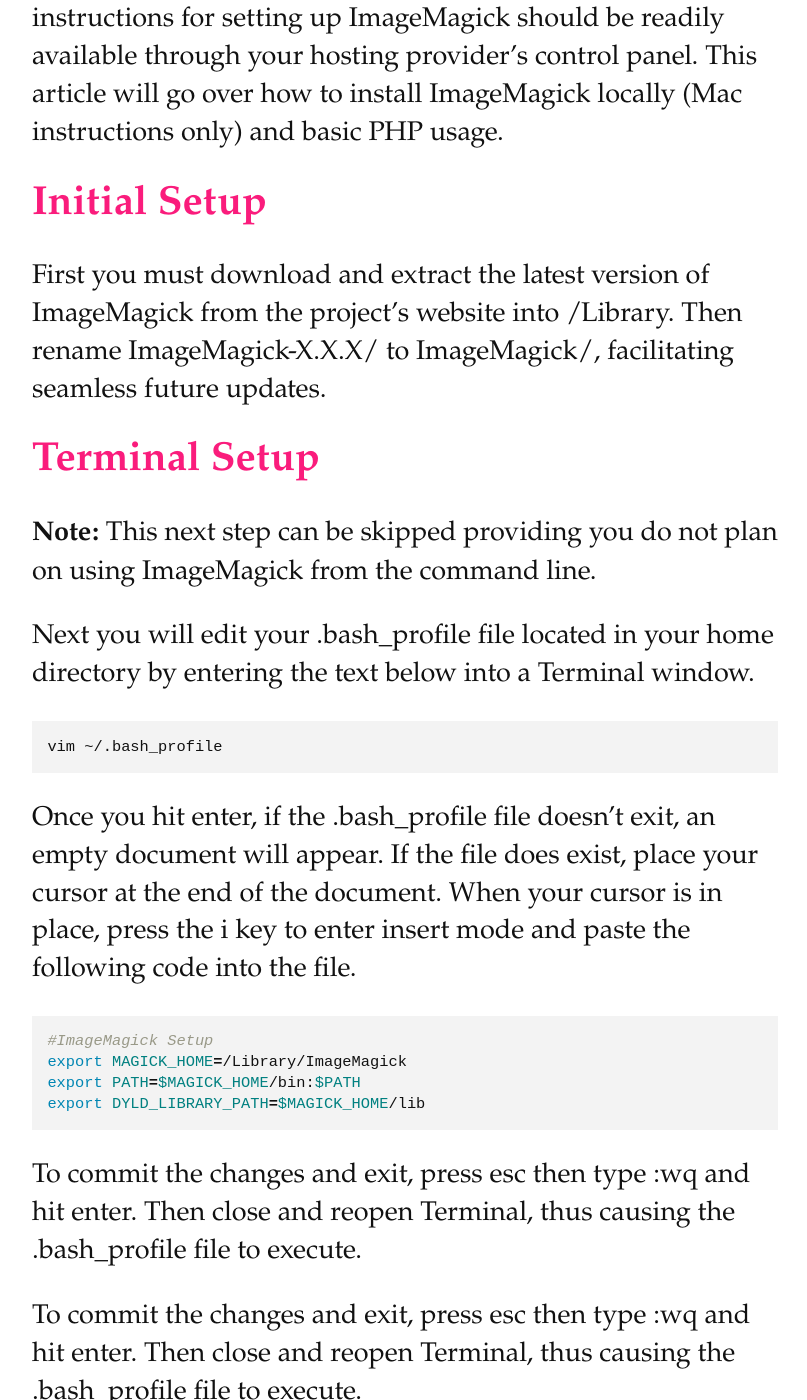
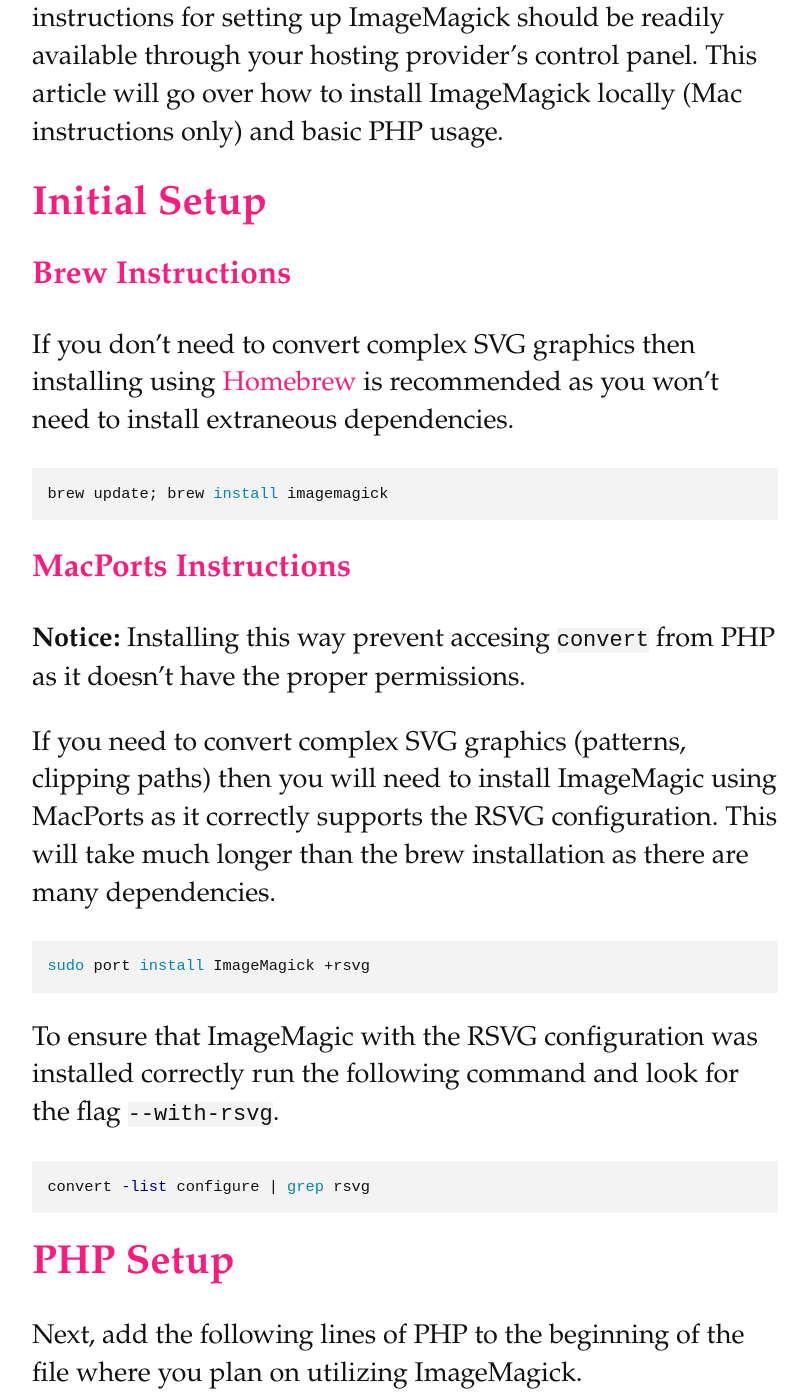
Before and after one commit to neogeek/neogeek.github.io, a Jekyll site: the page built from _posts/2014-01-03-php-and-imagemagick.md, in a window 1280 px wide and 1400 px high, scrolled down 722 px. Shown: the whole window, without its empty margins (235-1042 px from the left). Built offline with Jekyll 4.4.1, drawn with Linux system fonts in a browser that asks for light colours; Markdown is read by kramdown in place of the engine named in the settings; some of the changed text lies outside the part shown.

Commit message:
Updated posts.
Renamed posts as content had to be completely rewritten.

````diff
--- a/_posts/2010-03-03-php-and-imagemagick.md
+++ /dev/null
@@ -1,79 +0,0 @@
----
-layout: post
-title: PHP & ImageMagick
-year: 2010
----
-
-While the built-in PHP library GD is usually sufficient for modifying and/or creating images, it is always a good idea to cultivate multiple alternatives. ImageMagick is a command-line based utility which provides a multitude of functionalities from resizing to converting file formats. While not normally installed on most servers, it is easy to set up providing you have SSH access. The server specific instructions for setting up ImageMagick should be readily available through your hosting provider's control panel. This article will go over how to install ImageMagick locally (Mac instructions only) and basic PHP usage.
-
-##Initial Setup
-
-First you must download and extract the latest version of ImageMagick from the project's website into /Library. Then rename ImageMagick-X.X.X/ to ImageMagick/, facilitating seamless future updates.
-
-##Terminal Setup
-
-**Note:** This next step can be skipped providing you do not plan on using ImageMagick from the command line.
-
-Next you will edit your .bash_profile file located in your home directory by entering the text below into a Terminal window.
-
-```bash
-vim ~/.bash_profile
-```
-
-Once you hit enter, if the .bash_profile file doesn't exit, an empty document will appear. If the file does exist, place your cursor at the end of the document. When your cursor is in place, press the i key to enter insert mode and paste the following code into the file.
-
-```bash
-#ImageMagick Setup
-export MAGICK_HOME=/Library/ImageMagick
-export PATH=$MAGICK_HOME/bin:$PATH
-export DYLD_LIBRARY_PATH=$MAGICK_HOME/lib
-```
-
-To commit the changes and exit, press esc then type :wq and hit enter. Then close and reopen Terminal, thus causing the .bash_profile file to execute.
-
-To commit the changes and exit, press esc then type :wq and hit enter. Then close and reopen Terminal, thus causing the .bash_profile file to execute.
-
-```bash
-convert -version
-```
-
-The resulting output should look something similar to the output below.
-
-```bash
-Version: ImageMagick 6.7.9-2 2012-08-25 Q16 http://www.imagemagick.org
-Copyright: Copyright (C) 1999-2012 ImageMagick Studio LLC
-Features: OpenMP OpenCL
-```
-
-##PHP Setup
-
-Next, add the following lines of PHP to the beginning of the file where you plan on utilizing ImageMagick.
-
-```php
-<?php
-putenv('MAGICK_HOME=/Library/ImageMagick');
-putenv('PATH=' . getenv('MAGICK_HOME') . '/bin:' . getenv('PATH'));
-putenv('DYLD_LIBRARY_PATH=' . getenv('MAGICK_HOME') . '/lib');
-?>
-```
-
-##Example Usage
-
-Below are a few simple examples of how to convert, resize or rotate an image in PHP using the convert command.
-
-```php
-<?php
-// Basic conversion from PNG to JPG
-exec('convert avatar.png avatar.jpg');
-// Resize to 80x80 (no cropping)
-exec('convert avatar.png -resize 80x80 avatar_sm.png');
-// Rotate 90°
-exec('convert avatar.png -rotate 90 avatar_rotated.png');
-// Resize & Crop to 80x80
-exec('convert avatar.png -resize 80x80^ -gravity center -extent 80x80 avatar_sm.png');
-?>
-```
-
-##Conclusion
-
-Now that you have ImageMagick setup in both the command line and in PHP, you can start to utilize it in future projects. It is recommended that when you use ImageMagick, you take into consideration the load it places on the server each time you convert, resize or rotate an image.
--- /dev/null
+++ b/_posts/2014-01-03-php-and-imagemagick.md
@@ -0,0 +1,68 @@
+---
+layout: post
+title: PHP & ImageMagick
+year: 2014
+---
+
+While the built-in PHP library GD is usually sufficient for modifying and/or creating images, it is always a good idea to cultivate multiple alternatives. ImageMagick is a command-line based utility which provides a multitude of functionalities from resizing to converting file formats. While not normally installed on most servers, it is easy to set up providing you have SSH access. The server specific instructions for setting up ImageMagick should be readily available through your hosting provider's control panel. This article will go over how to install ImageMagick locally (Mac instructions only) and basic PHP usage.
+
+##Initial Setup
+
+###Brew Instructions
+
+If you don't need to convert complex SVG graphics then installing using [Homebrew](http://brew.sh/) is recommended as you won't need to install extraneous dependencies.
+
+```bash
+brew update; brew install imagemagick
+```
+
+###MacPorts Instructions
+
+**Notice:** Installing this way prevent accesing `convert` from PHP as it doesn't have the proper permissions.
+
+If you need to convert complex SVG graphics (patterns, clipping paths) then you will need to install ImageMagic using MacPorts as it correctly supports the RSVG configuration. This will take much longer than the brew installation as there are many dependencies.
+
+```bash
+sudo port install ImageMagick +rsvg
+```
+
+To ensure that ImageMagic with the RSVG configuration was installed correctly run the following command and look for the flag `--with-rsvg`.
+
+```bash
+convert -list configure | grep rsvg
+```
+
+##PHP Setup
+
+Next, add the following lines of PHP to the beginning of the file where you plan on utilizing ImageMagick.
+
+```php
+<?php
+
+putenv('MAGICK_HOME=/usr/local');
+putenv('PATH=' . getenv('MAGICK_HOME') . '/bin:' . getenv('PATH'));
+putenv('DYLD_LIBRARY_PATH=' . getenv('MAGICK_HOME') . '/lib');
+
+?>
+```
+
+##Example Usage
+
+```php
+<?php
+
+// Basic conversion from PNG to JPG
+exec('convert avatar.png avatar.jpg');
+// Resize to 100x100 (no cropping)
+exec('convert avatar.png -resize 100x100 avatar_sm.png');
+// Rotate 90°
+exec('convert avatar.png -rotate 90 avatar_rotated.png');
+// Resize & Crop to 100x100
+exec('convert avatar.png -resize 100x100^ -gravity center -extent 100x100 avatar_sm.png');
+
+?>
+```
+
+##Conclusion
+
+Now that you have ImageMagick setup in both the command line and in PHP, you can start to utilize it in future projects. It is recommended that when you use ImageMagick, you take into consideration the load it places on the server each time you convert, resize or rotate an image.
````
Also changed, not shown: _posts/2010-04-04-mamp-and-pear.md (deleted, +0 -34 lines), _posts/2013-12-23-minimalistic-sublime-text-setup.md (+8 -35 lines), _posts/2014-01-03-mamp-and-pear.md (added, +69 -0 lines), _posts/2014-01-04-animating-within-canvas-using-jquery.md (renamed from _posts/2013-12-20-animating-canvas-entities-with-jquery.md, +3 -3 lines), _posts/2014-01-04-the-impossible-triangle.md (renamed from _posts/2013-12-24-the-impossible-triangle.md, +1 -1 lines).
